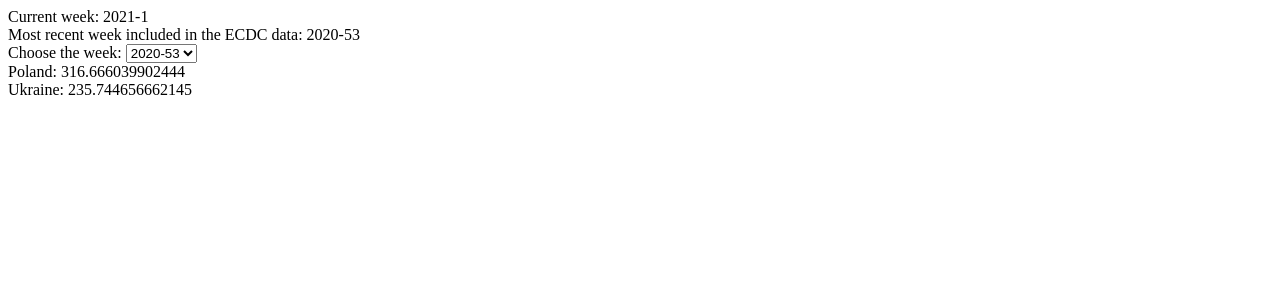
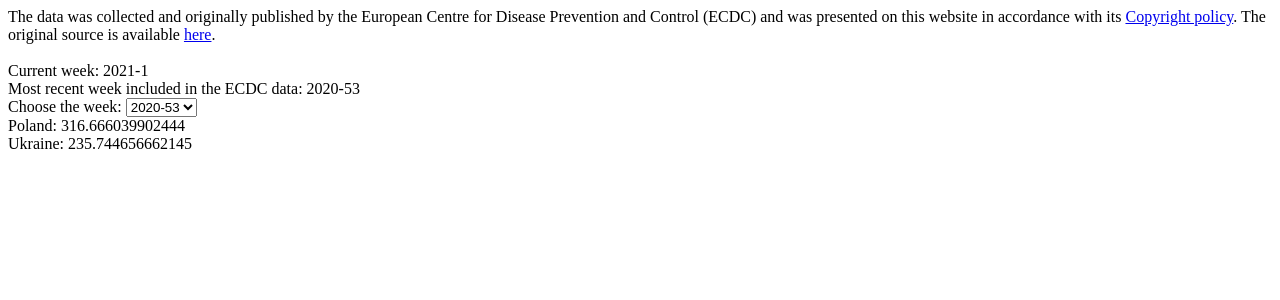
Before and after one commit to PawelPiwowar/corona-tracker, a Vue app: page / in a window 1280 px wide. Shown: the top 300 px of the page. Built offline with nearby package versions, Linux system fonts and the light colour scheme.

Commit message:
copyright notice added

```diff
--- a/src/components/Main.vue
+++ b/src/components/Main.vue
@@ -1,5 +1,7 @@
 <template>
 <div>
+<div>The data was collected and originally published by the European Centre for Disease Prevention and Control (ECDC) and was presented on this website in accordance with its <a href="https://www.ecdc.europa.eu/en/copyright" target="_blank">Copyright policy</a>. The original source is available <a href="https://www.ecdc.europa.eu/en/publications-data/data-national-14-day-notification-rate-covid-19" target="_blank">here</a>. </div>
+<br>
 <div>Current week: {{currentWeek}}</div>
 <div>Most recent week included in the ECDC data: {{mostRecentECDCWeek}}</div>
   Choose the week: <select
```
